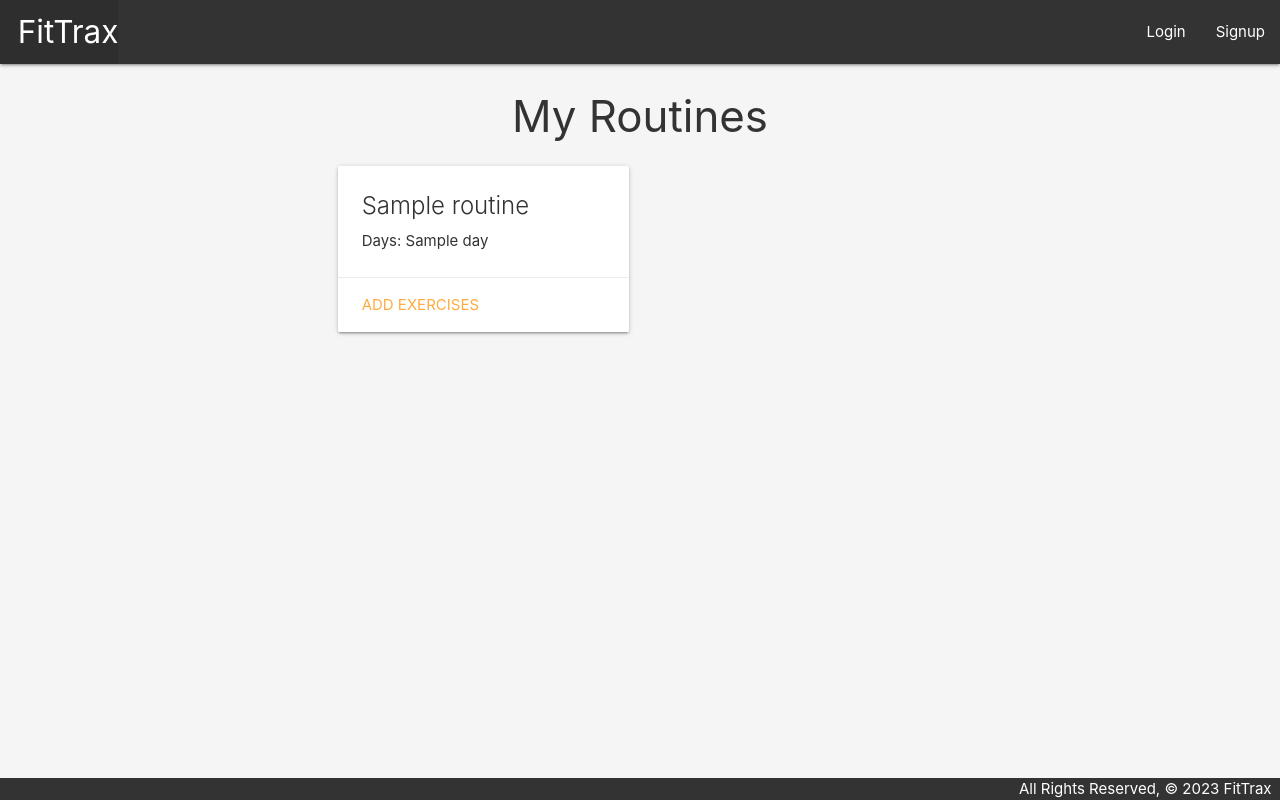
After one commit to carlosm22700/Fitness-Tracker, a Django app: template main_app/templates/main_app/view_routines.html in a window 1280 px wide. The commit adds this page. Run offline with Django 3.2, Linux system fonts and the light colour scheme; the template is opened without the code that fills it: most values are stand-ins (such as "Sample title", 1, 10 or a date in 2020).

Commit message:
implements view Routines

```diff
--- a/main_app/templates/main_app/base.html
+++ b/main_app/templates/main_app/base.html
@@ -29,6 +29,7 @@
           <ul class="right">
             {% if user.is_authenticated %}
             <li><a href="{% url 'logout' %}">Logout</a></li>
+            <li><a href="{% url 'view_routines' %}">View Routines</a></li>
             {% else %}
             <li><a href="{% url 'login' %}">Login</a></li>
             <li><a href="{% url 'signup' %}">Signup</a></li>
--- /dev/null
+++ b/main_app/templates/main_app/view_routines.html
@@ -0,0 +1,24 @@
+{% extends 'main_app/base.html' %}
+
+{% block content %}
+
+<div class="container">
+    <div class="row">
+        <h3 class="center-align">My Routines</h3>
+        {% for routine in routines %}
+        <div class="col s12 m6">
+            <div class="card">
+                <div class="card-content">
+                    <span class="card-title">{{ routine.name }}</span>
+                    <p>Days: {{ routine.days_of_week.all|join:", " }}</p>
+                </div>
+                <div class="card-action">
+                    <a href="#">Add Exercises</a>
+                </div>
+            </div>
+        </div>
+        {% endfor %}
+    </div>
+</div>
+
+{% endblock %}
--- a/main_app/urls.py
+++ b/main_app/urls.py
@@ -6,4 +6,5 @@ urlpatterns = [
     path('exercise_search/', views.exercise_search, name='exercise_search'),
     path('accounts/signup/', views.signup, name='signup'),
     path('add_routine/', views.add_routine, name='add_routine'),
+    path('view_routines/', views.view_routines, name='view_routines')
 ]
--- a/main_app/views.py
+++ b/main_app/views.py
@@ -37,6 +37,12 @@ def signup(request):
         'error': error_message
     })
     # user us navigating to signup page to fill out the form
+
+
+@login_required
+def view_routines(request):
+    routines = Routine.objects.filter(user=request.user)
+    return render(request, 'main_app/view_routines.html', {'routines': routines})
 
 
 # def add_routine(request):
```
